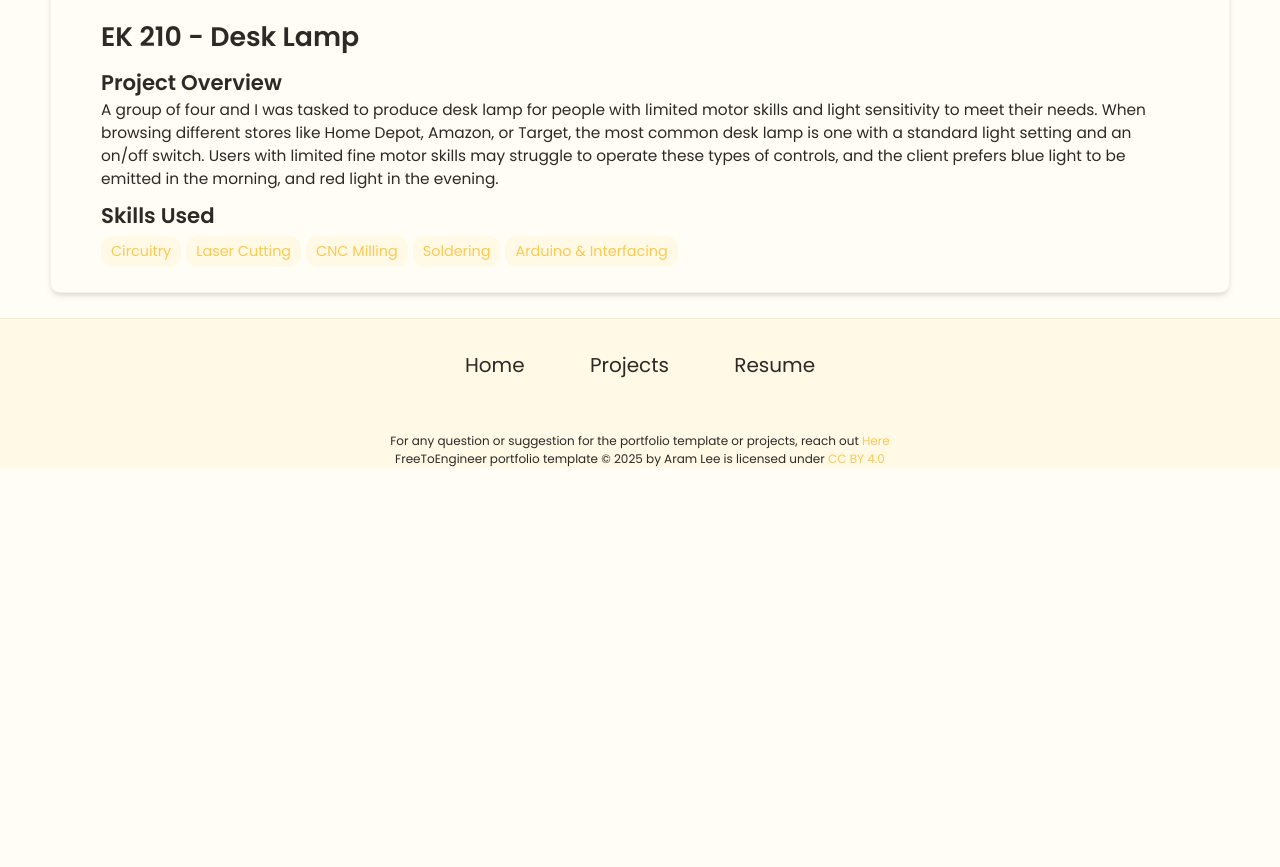
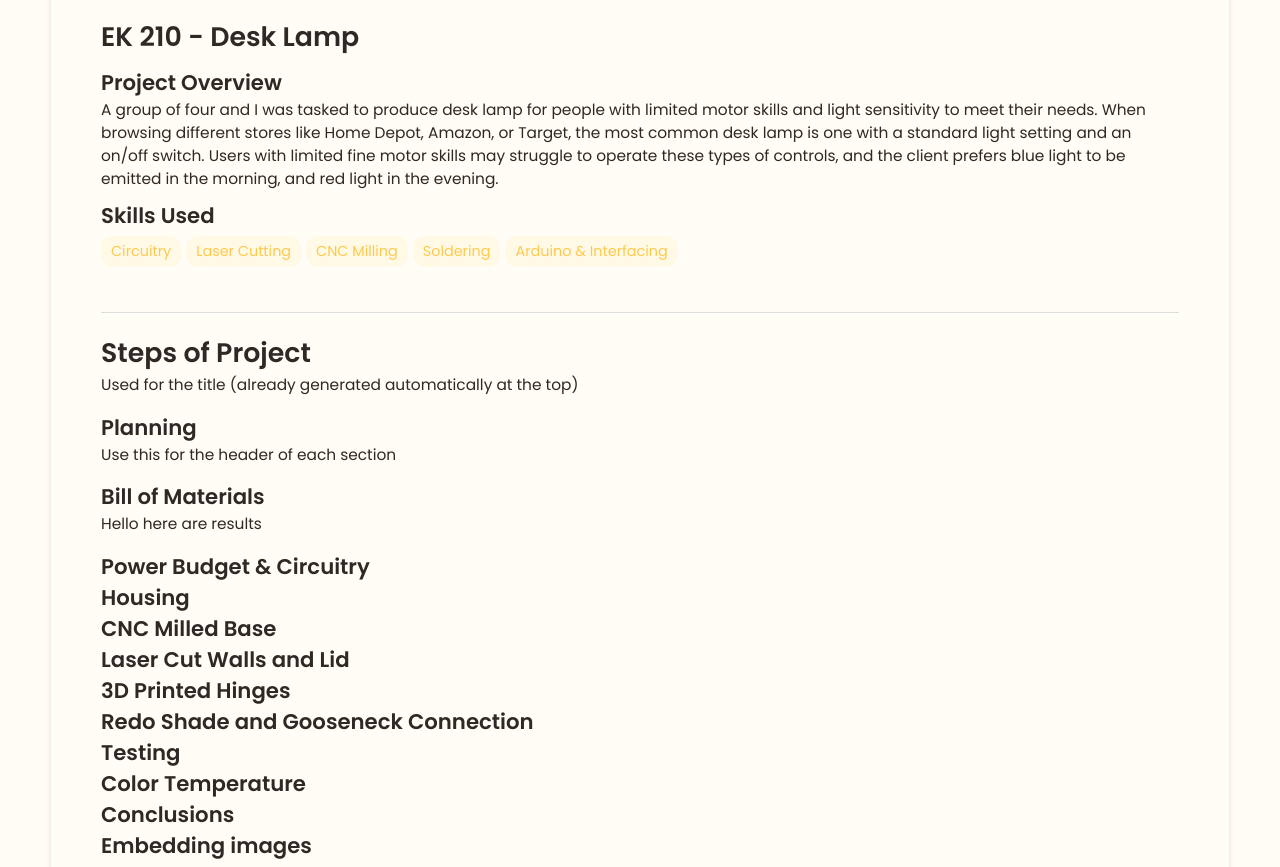
Before and after one commit to maggiedriggs/maggiedriggs.github.io, a Jekyll site: the page built from _projects/EK210/index3.md, in a window 1280 px wide and 1400 px high, scrolled down 328 px. Shown: the part 162-1029 px from the top of the window. Built offline with Jekyll 4.4.1, drawn with Linux system fonts in a browser that asks for light colours; before the commit the page ends 958 px from its top, so only the background shows below that; some of the changed text lies outside the part shown; grey boxes are pictures that could not be loaded.

Commit message:
Update index3.md

```diff
--- a/_projects/EK210/index3.md
+++ b/_projects/EK210/index3.md
@@ -10,3 +10,30 @@ skills:
 - Arduino & Interfacing
 main-image: /project.webp
 ---
+
+---
+# Steps of Project
+Used for the title (already generated automatically at the top)
+## Planning
+Use this for the header of each section
+## Bill of Materials
+Hello here are results
+## Power Budget & Circuitry
+## Housing
+## CNC Milled Base
+## Laser Cut Walls and Lid
+## 3D Printed Hinges
+## Redo Shade and Gooseneck Connection
+## Testing
+## Color Temperature
+## Conclusions
+
+## Embedding images
+### External images
+{% include image-gallery.html images="https://live.staticflickr.com/65535/52821641477_d397e56bc4_k.jpg, https://live.staticflickr.com/65535/52822650673_f074b20d90_k.jpg" height="400"%}
+<span style="font-size: 10px">"Starship Test Flight Mission" from https://www.flickr.com/photos/spacex/52821641477/</span>
+You can put in multiple entries. All images will be at a fixed height in the same row. With smaller window, they will switch to columns.
+
+### Embeed images
+{% include image-gallery.html images="project2.jpg" height="400" %}
+place the images in project folder/images then update the file path.
```
